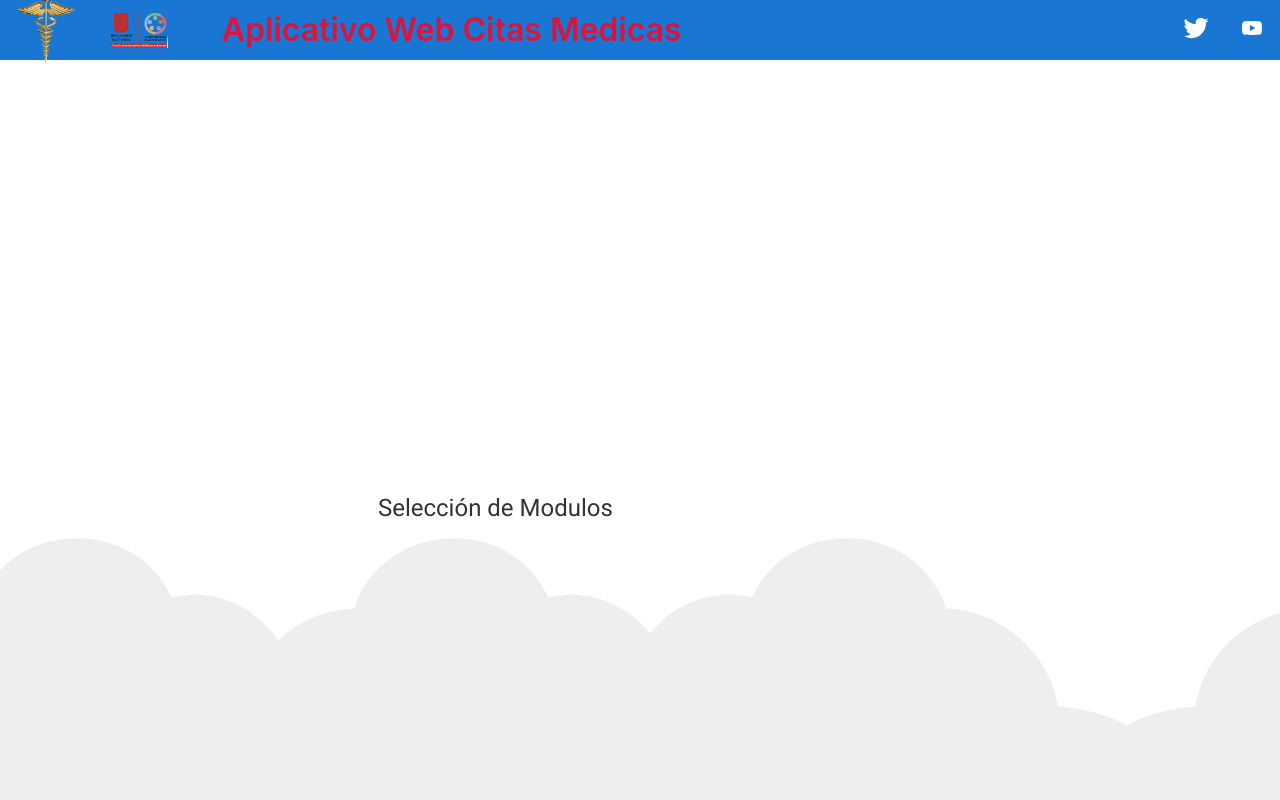
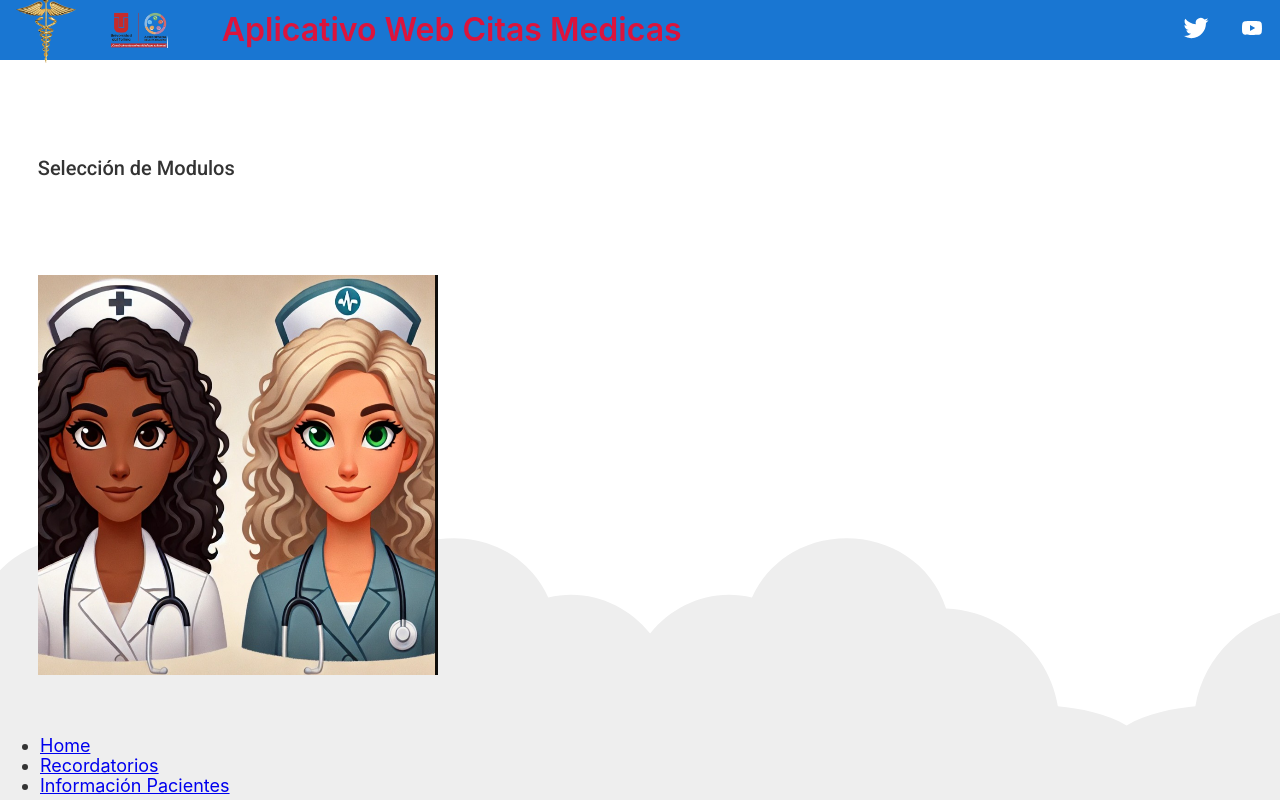
Before and after one commit to markitos002/frontendCMedica, an Angular app: page /home in a window 1280 px wide. Shown: the top 800 px of the page. Built offline with nearby package versions, Linux system fonts and the light colour scheme.

Commit message:
ajuste de imagen y pagina mal centrada

```diff
--- a/src/app/pages/nav/nav.component.html
+++ b/src/app/pages/nav/nav.component.html
@@ -1,6 +1,6 @@
-<h1 style="padding: 10cm;"> Selección de Modulos </h1>
+<h2 style="padding: 1cm;"> Selección de Modulos </h2>
 <div class="spacer">
-    <img style="padding: 10cm;" width="400" height="400" src="../../../assets/img/enfermera2.jpeg" />
+    <img style="padding: 1cm;" width="400" height="400" src="../../../assets/img/enfermera2.jpeg" />
 </div>
 <ul style="font-size: large;">
     <li routerLinkActive="active">
```
Also changed, not shown: 3 other files (tests, documents, lock files or other folders).
